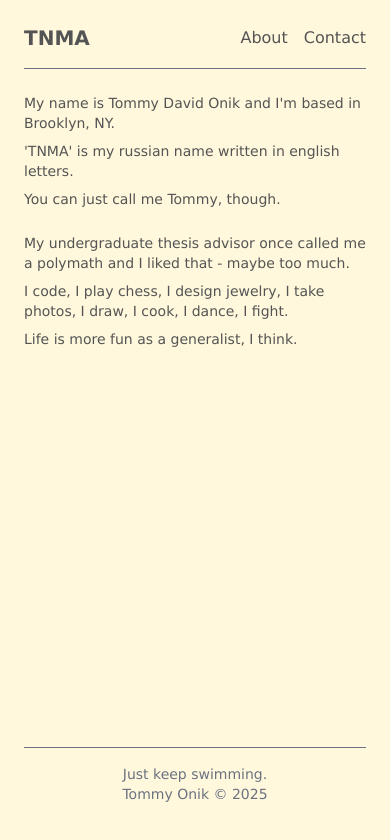
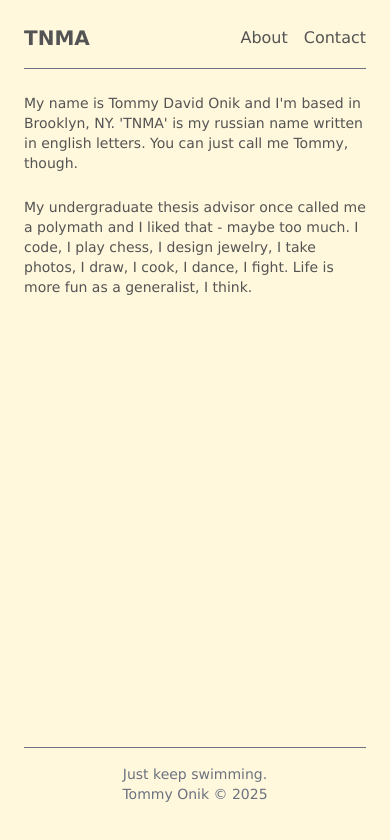
Before and after one commit to TheBerlinMan/tnma-me, a Next.js app: page /about in a window 390 px wide. Shown: the top 840 px of the page. Built offline with nearby package versions, Linux system fonts and the light colour scheme.

Commit message:
make about copy responsive

```diff
--- a/app/about/page.tsx
+++ b/app/about/page.tsx
@@ -1,6 +1,54 @@
-import React from "react";
+"use client";
+import React, { useEffect, useState } from "react";
+
+const useIsMobile = () => {
+  const [isMobile, setIsMobile] = useState(false);
+
+  useEffect(() => {
+    const handleResize = () => {
+      setIsMobile(window.innerWidth < 640);
+    };
+    // Set initial value
+    handleResize();
+    // Add event listener
+    window.addEventListener('resize', handleResize);
+    // Cleanup
+    return () => window.removeEventListener('resize', handleResize);
+  }, []);
+
+  return isMobile;
+};
 
 const About = () => {
+  const isMobile = useIsMobile();
+  return (
+    <>
+      {isMobile ? <AboutMobile /> : <AboutDesktop />}
+    </>
+  );
+};
+
+export default About;
+
+const AboutMobile = () => {
+  return (
+    <div className="flex flex-col gap-6 text-sm">
+      <div className="flex flex-col gap-2">
+        <p>My name is Tommy David Onik and I&apos;m based in Brooklyn, NY. &apos;TNMA&apos; is my russian name written in
+        english letters. You can just call me Tommy, though.</p>
+      </div>
+      <div className="flex flex-col gap-2">
+        <p>
+          My undergraduate thesis advisor once called me a polymath and I liked that
+          - maybe too much. I code, I play chess, I design jewelry, I take photos, I draw, I cook,
+          I dance, I fight. Life is more fun as a generalist, I think.
+        </p>
+      </div>
+    </div>
+  );
+};
+
+const AboutDesktop = () => {
   return (
     <div className="flex flex-col gap-6 text-sm">
       <div className="flex flex-col gap-2">
@@ -9,7 +57,6 @@ const About = () => {
           &apos;TNMA&apos; is my russian name written in
           english letters.
         </p>
-        {/* <p>It&apos;s pronounced &apos;Tee-muh&apos;.</p> */}
         <p>
           You can just call me Tommy, though.
         </p>
@@ -27,12 +74,6 @@ const About = () => {
           Life is more fun as a generalist, I think.
         </p>
       </div>
-      {/* <div className="flex flex-col gap-3">
-        <p>If you&apos;re here, thank you.</p>
-
-      </div> */}
     </div>
   );
 };
-
-export default About;
```
